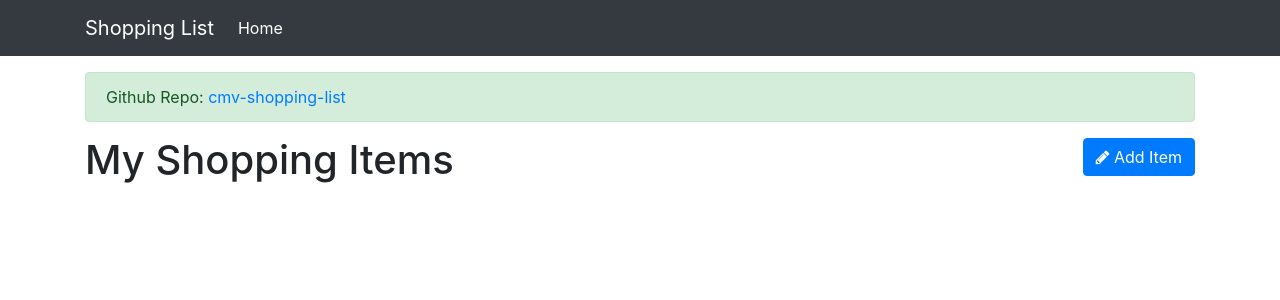
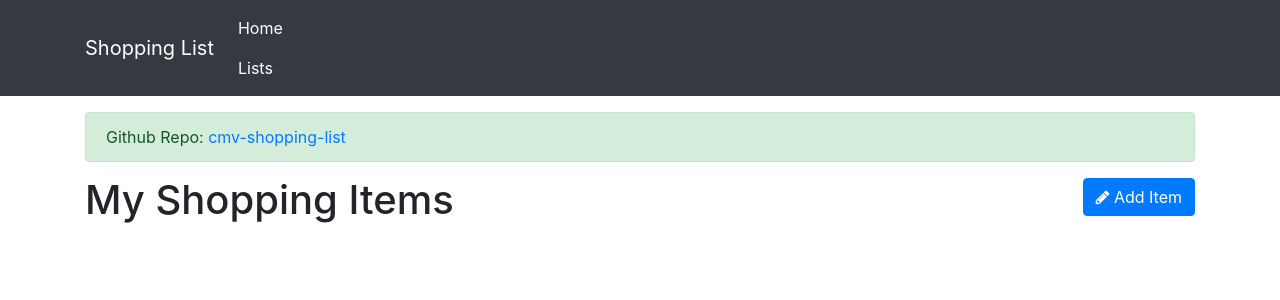
Before and after one commit to theoriginalvisagie/cmv-shopping-list, a PHP site: page / in a window 1280 px wide. Shown: the top 300 px of the page. Run offline with PHP 8.4, Linux system fonts and the light colour scheme; data that the repository does not hold is empty; some libraries are stand-ins or nearby versions.

Commit message:
start of list functionality

```diff
--- a/app/libraries/Core.php
+++ b/app/libraries/Core.php
@@ -11,6 +11,7 @@
     ini_set('display_startup_errors', '0');
     error_reporting(0); // Disable error reporting
   }
+
   /*
    *  APP CORE CLASS
    *  Creates URL & Loads Core Controller
--- a/app/models/Item.php
+++ b/app/models/Item.php
@@ -5,7 +5,6 @@
     public function __construct(){
       $this->db = new Database;
     }
-
 
     public function getItems(){
       $sql = "SELECT * FROM items";
--- a/app/views/includes/navbar.php
+++ b/app/views/includes/navbar.php
@@ -8,6 +8,7 @@
       <ul class="navbar-nav">
         <li class="nav-item active">
           <a class="nav-link" href="<?php echo URLROOT; ?>">Home</a>
+            <a class="nav-link" href="<?php echo URLROOT; ?>/lists">Lists</a>
         </li>
       </ul>
     </div>
```
